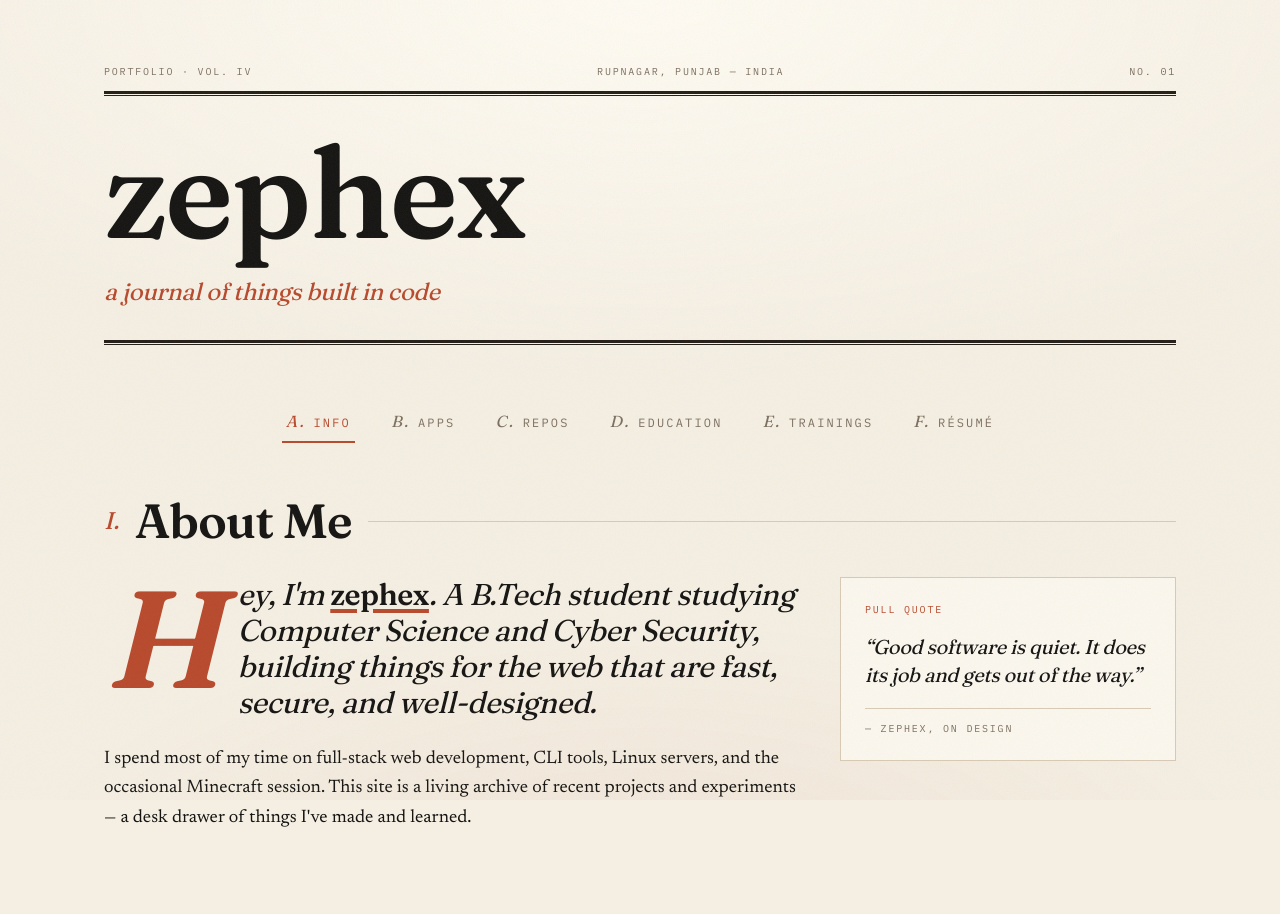
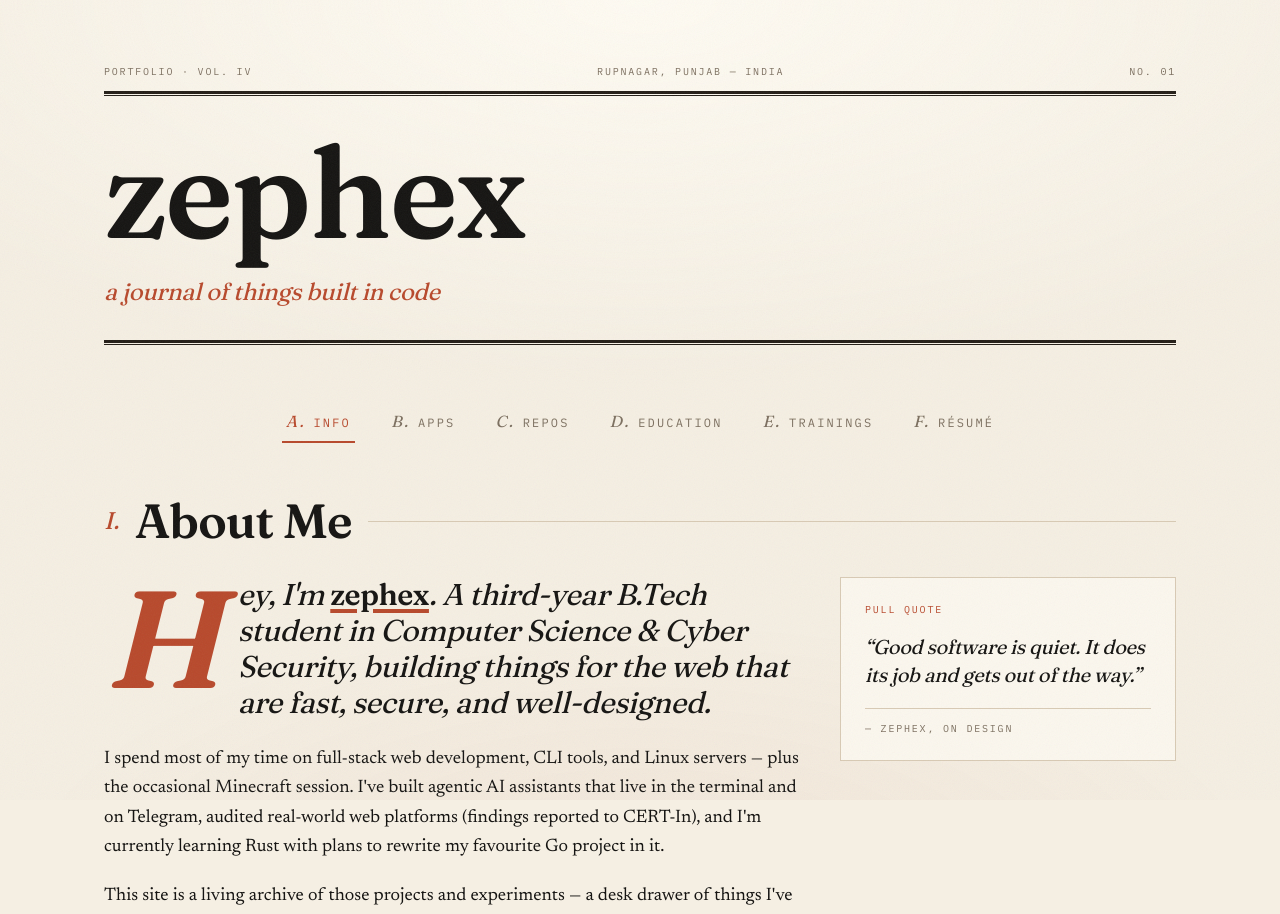
Before and after one commit to real-zephex/portfolio, a Next.js app: page / in a window 1280 px wide. Shown: the top 914 px of the page. Built offline with nearby package versions, Linux system fonts and the light colour scheme.

Commit message:
about: update to third-year with agentic AI, security audits, Rust plans

```diff
--- a/src/components/ui/tabs-section.tsx
+++ b/src/components/ui/tabs-section.tsx
@@ -191,14 +191,20 @@ const InfoContent = ({ onCopy }: { onCopy: (m: string) => void }) => {
               <span className="font-semibold not-italic underline decoration-accent decoration-4 underline-offset-4">
                 zephex
               </span>
-              . A B.Tech student studying Computer Science and Cyber Security,
+              . A third-year B.Tech student in Computer Science &amp; Cyber Security,
               building things for the web that are fast, secure, and well-designed.
             </p>
             <p className="mt-6 text-lg leading-relaxed sans-body text-foreground/90">
               I spend most of my time on full-stack web development, CLI tools,
-              Linux servers, and the occasional Minecraft session. This site is a
-              living archive of recent projects and experiments — a desk drawer of
-              things I&apos;ve made and learned.
+              and Linux servers — plus the occasional Minecraft session. I&apos;ve
+              built agentic AI assistants that live in the terminal and on
+              Telegram, audited real-world web platforms (findings reported to
+              CERT-In), and I&apos;m currently learning Rust with plans to rewrite
+              my favourite Go project in it.
+            </p>
+            <p className="mt-5 text-lg leading-relaxed sans-body text-foreground/85">
+              This site is a living archive of those projects and experiments — a
+              desk drawer of things I&apos;ve made and learned along the way.
             </p>
           </div>
           <div className="lg:col-span-4">
```
